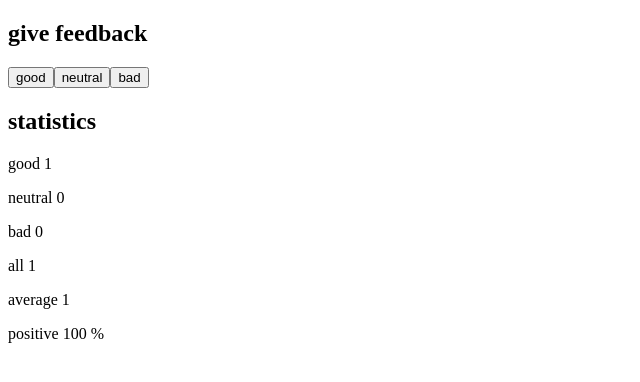
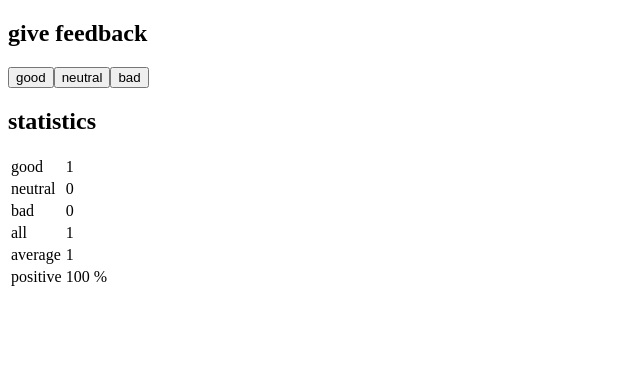
Before and after one commit to Gerarddelae/full-stack-op, a React (Create React App) app in the folder part1/unicafe/: page / in a window 1280 px wide. Both pictures are taken after a click on the button "good". Shown: the top 382 px of the page, without its empty margins (0-640 px from the left). Built offline with nearby package versions, Linux system fonts and the light colour scheme.

Commit message:
Unicafe step 6

```diff
--- a/part1/unicafe/src/index.js
+++ b/part1/unicafe/src/index.js
@@ -13,7 +13,10 @@ const Button = ({name, handleClick}) => {
 
 const StatisticLine = ({name, count}) => {
   return (
-    <p>{name} {count}</p>
+    <>
+      <td>{name}</td>
+      <td>{count}</td>
+    </>
   )
 }
 
@@ -27,12 +30,26 @@ const Statistics = ({stats}) => {
   }
   return (
   <>
-      <StatisticLine name={"good"} count={good}/>
-      <StatisticLine name={"neutral"} count={neutral}/>
-      <StatisticLine name={"bad"} count={bad}/>
-      <StatisticLine name={"all"} count={all}/>
-      <StatisticLine name={"average"} count={average}/>
-      <StatisticLine name={"positive"} count={positive}/>
+    <table>
+      <tr>
+        <StatisticLine name={"good"} count={good} />
+      </tr>
+      <tr>
+        <StatisticLine name={"neutral"} count={neutral}/>
+      </tr>
+      <tr>
+        <StatisticLine name={"bad"} count={bad}/>
+      </tr>
+      <tr>
+        <StatisticLine name={"all"} count={all}/>
+      </tr>
+      <tr>
+        <StatisticLine name={"average"} count={average}/>
+      </tr>
+      <tr>
+        <StatisticLine name={"positive"} count={positive}/>
+      </tr>
+    </table>
   </>
   )
 }
```
